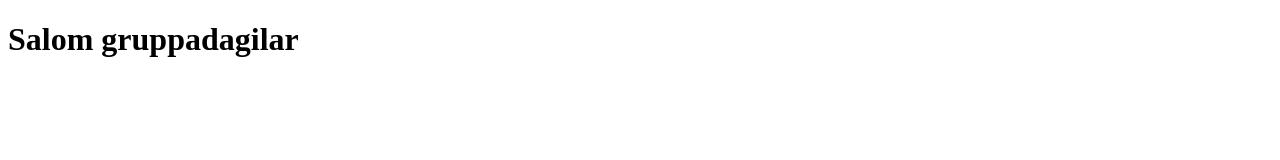
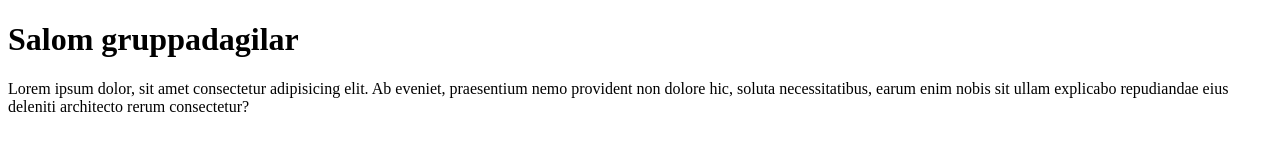
Before and after one commit to muhammadazizismoilov12-ops/birinchi, a plain HTML site: page index.html in a window 1280 px wide. Drawn offline with Linux system fonts and the light colour scheme.

Commit message:
lorem qoshdim

```diff
--- a/index.html
+++ b/index.html
@@ -8,6 +8,7 @@
 <body>
 
     <h1>Salom gruppadagilar</h1>
+    <p>Lorem ipsum dolor, sit amet consectetur adipisicing elit. Ab eveniet, praesentium nemo provident non dolore hic, soluta necessitatibus, earum enim nobis sit ullam explicabo repudiandae eius deleniti architecto rerum consectetur?</p>
 
 </body>
 </html>
```
